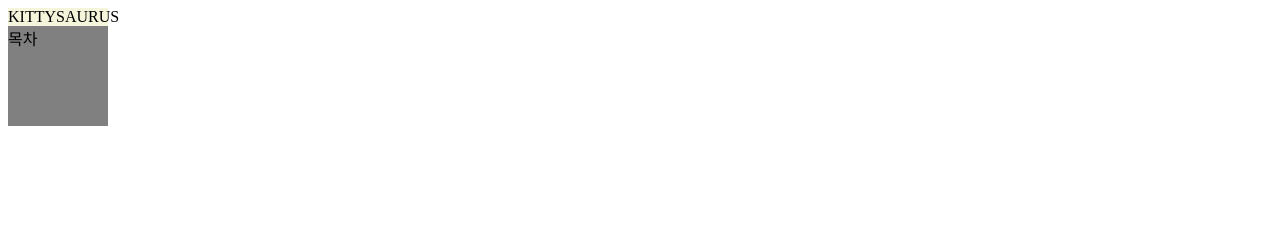
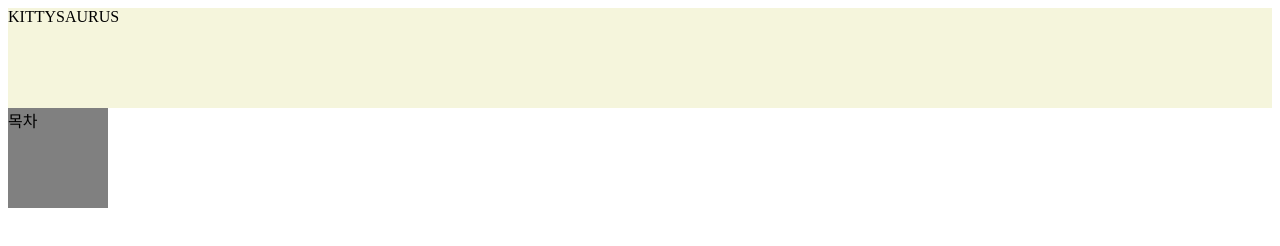
Before and after one commit to nyoungqovop/nyoungqovop.github.io, a plain HTML site: page index.html in a window 1280 px wide. Drawn offline with Linux system fonts and the light colour scheme.

Commit message:
Add files via upload

```diff
--- a/index.html
+++ b/index.html
@@ -5,7 +5,7 @@
    <title></title>
  </head>
  <body>
-  <div style="width:100px; background-color:beige">KITTYSAURUS</div>
+  <div style="height:100px; background-color:beige">KITTYSAURUS</div>
   <div style="width:100px; height:100px; background-color:gray">목차</div>
  </body>
 </html>
```
